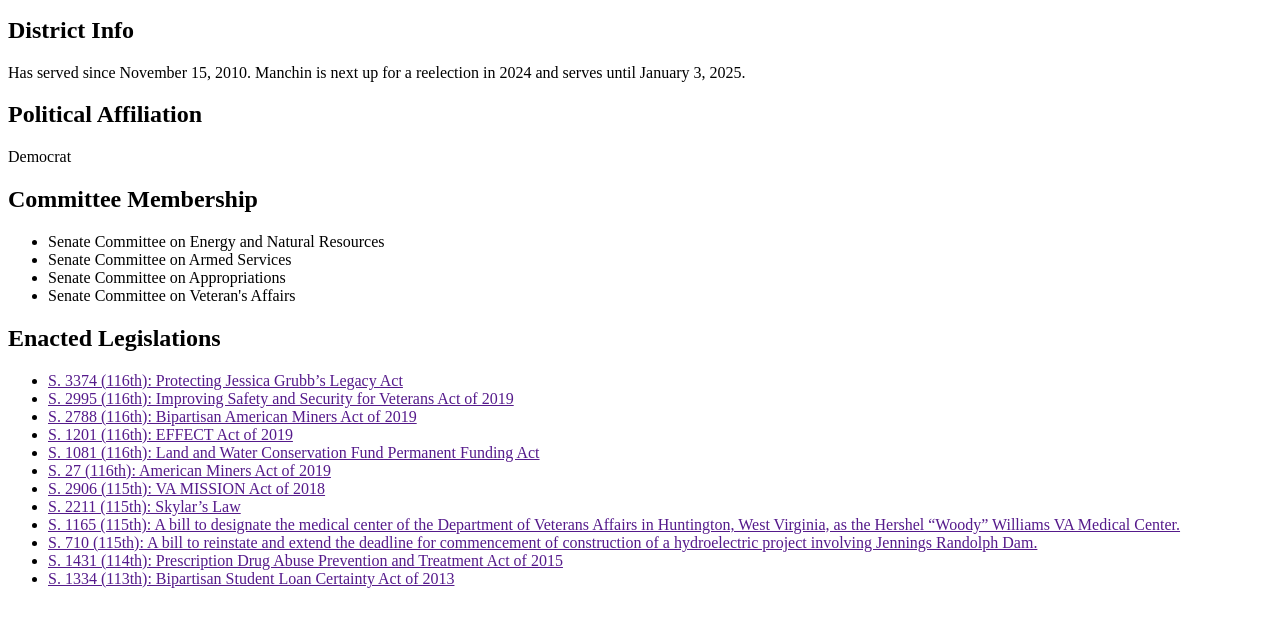
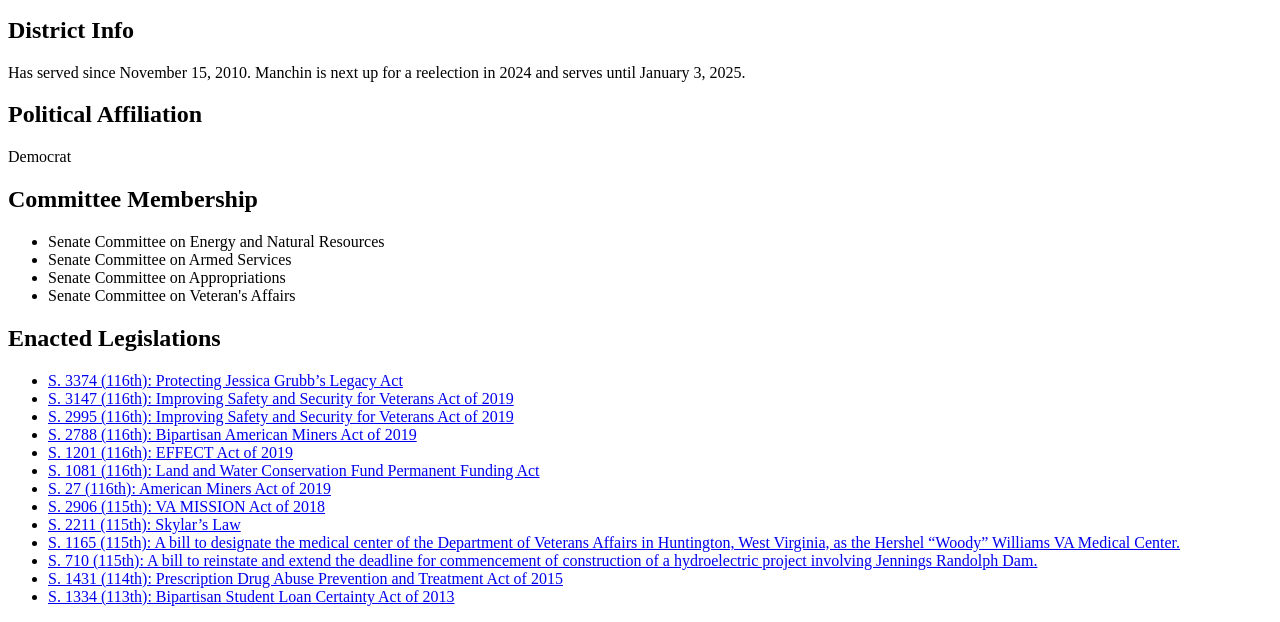
Before and after one commit to cresuta/congressional_rep, a plain HTML site: page index.html in a window 1280 px wide. Shown: the part 356-978 px from the top of the page. Drawn offline with Linux system fonts and the light colour scheme.

Commit message:
links added to enacted legislations

```diff
--- a/index.html
+++ b/index.html
@@ -45,53 +45,75 @@
           <h2>Enacted Legislations</h2>
           <ul>
             <li>
-              <a href=""
+              <a href="https://www.govtrack.us/congress/bills/116/s3374"
                 >S. 3374 (116th): Protecting Jessica Grubb’s Legacy Act</a
               >
             </li>
             <li>
-              <a href="">
+              <a href="https://www.govtrack.us/congress/bills/116/s3147"
+                >S. 3147 (116th): Improving Safety and Security for Veterans Act
+                of 2019</a
+              >
+            </li>
+            <li>
+              <a href="https://www.govtrack.us/congress/bills/116/s2995">
                 S. 2995 (116th): Improving Safety and Security for Veterans Act
                 of 2019</a
               >
             </li>
             <li>
-              <a href=""
+              <a href="https://www.govtrack.us/congress/bills/116/s2788"
                 >S. 2788 (116th): Bipartisan American Miners Act of 2019</a
               >
             </li>
-            <li><a href="">S. 1201 (116th): EFFECT Act of 2019</a></li>
             <li>
-              <a href=""
+              <a href="https://www.govtrack.us/congress/bills/116/s1201"
+                >S. 1201 (116th): EFFECT Act of 2019</a
+              >
+            </li>
+            <li>
+              <a href="https://www.govtrack.us/congress/bills/116/s1081"
                 >S. 1081 (116th): Land and Water Conservation Fund Permanent
                 Funding Act</a
               >
             </li>
-            <li><a href="">S. 27 (116th): American Miners Act of 2019</a></li>
-            <li><a href="">S. 2906 (115th): VA MISSION Act of 2018</a></li>
-            <li><a href="">S. 2211 (115th): Skylar’s Law</a></li>
             <li>
-              <a href=""
+              <a href="https://www.govtrack.us/congress/bills/116/s27"
+                >S. 27 (116th): American Miners Act of 2019</a
+              >
+            </li>
+            <li>
+              <a href="https://www.govtrack.us/congress/bills/115/s2906"
+                >S. 2906 (115th): VA MISSION Act of 2018</a
+              >
+            </li>
+            <li>
+              <a href="https://www.govtrack.us/congress/bills/115/s2211"
+                >S. 2211 (115th): Skylar’s Law</a
+              >
+            </li>
+            <li>
+              <a href="https://www.govtrack.us/congress/bills/115/s1165"
                 >S. 1165 (115th): A bill to designate the medical center of the
                 Department of Veterans Affairs in Huntington, West Virginia, as
                 the Hershel “Woody” Williams VA Medical Center.</a
               >
             </li>
             <li>
-              <a href=""
+              <a href="https://www.govtrack.us/congress/bills/115/s710"
                 >S. 710 (115th): A bill to reinstate and extend the deadline for
                 commencement of construction of a hydroelectric project
                 involving Jennings Randolph Dam.</a
               >
             </li>
             <li>
-              <a href=""
+              <a href="https://www.govtrack.us/congress/bills/114/s1431"
                 >S. 1431 (114th): Prescription Drug Abuse Prevention and
                 Treatment Act of 2015</a
               >
             </li>
             <li>
-              <a href=""
+              <a href="https://www.govtrack.us/congress/bills/113/s1334"
                 >S. 1334 (113th): Bipartisan Student Loan Certainty Act of
                 2013</a
               >
```
